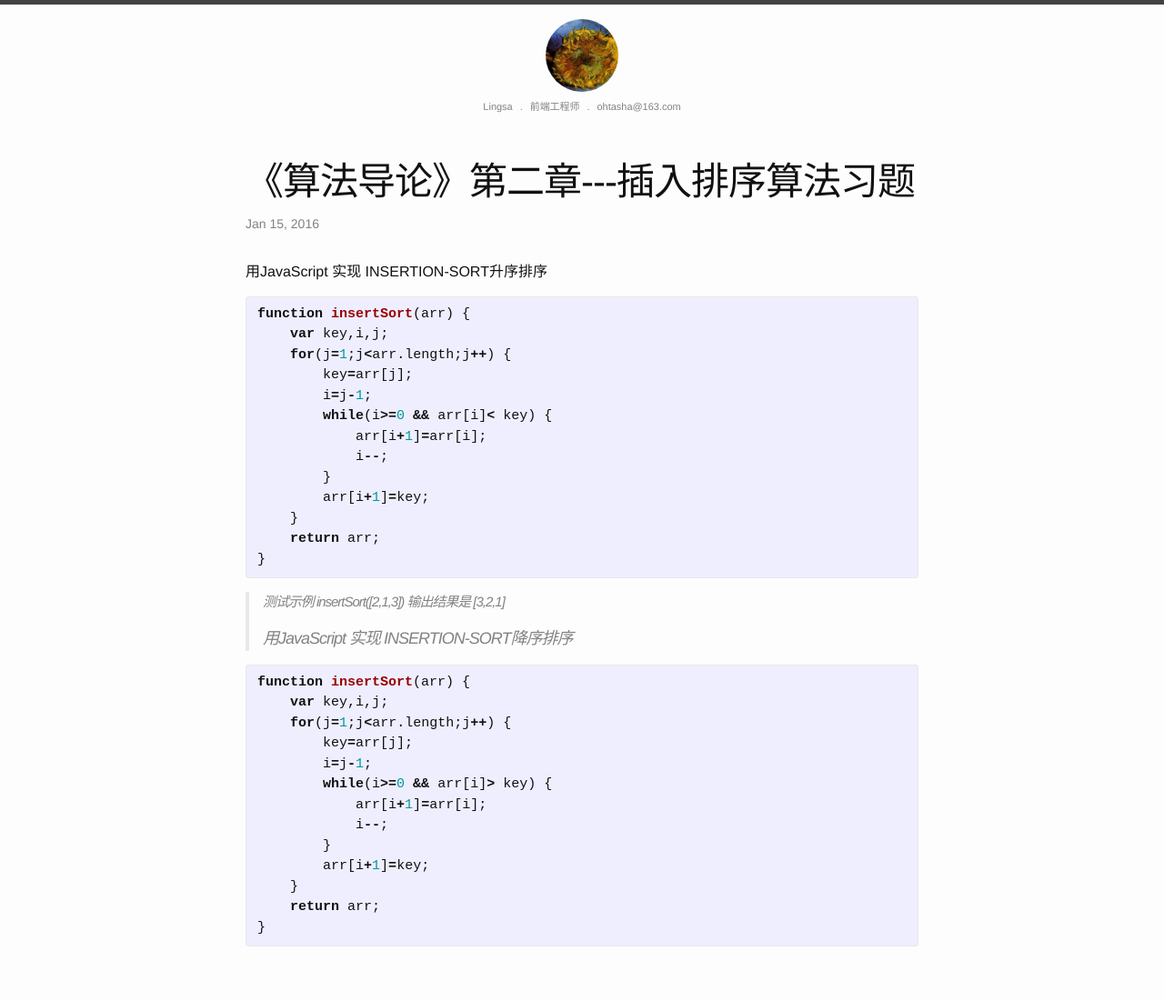
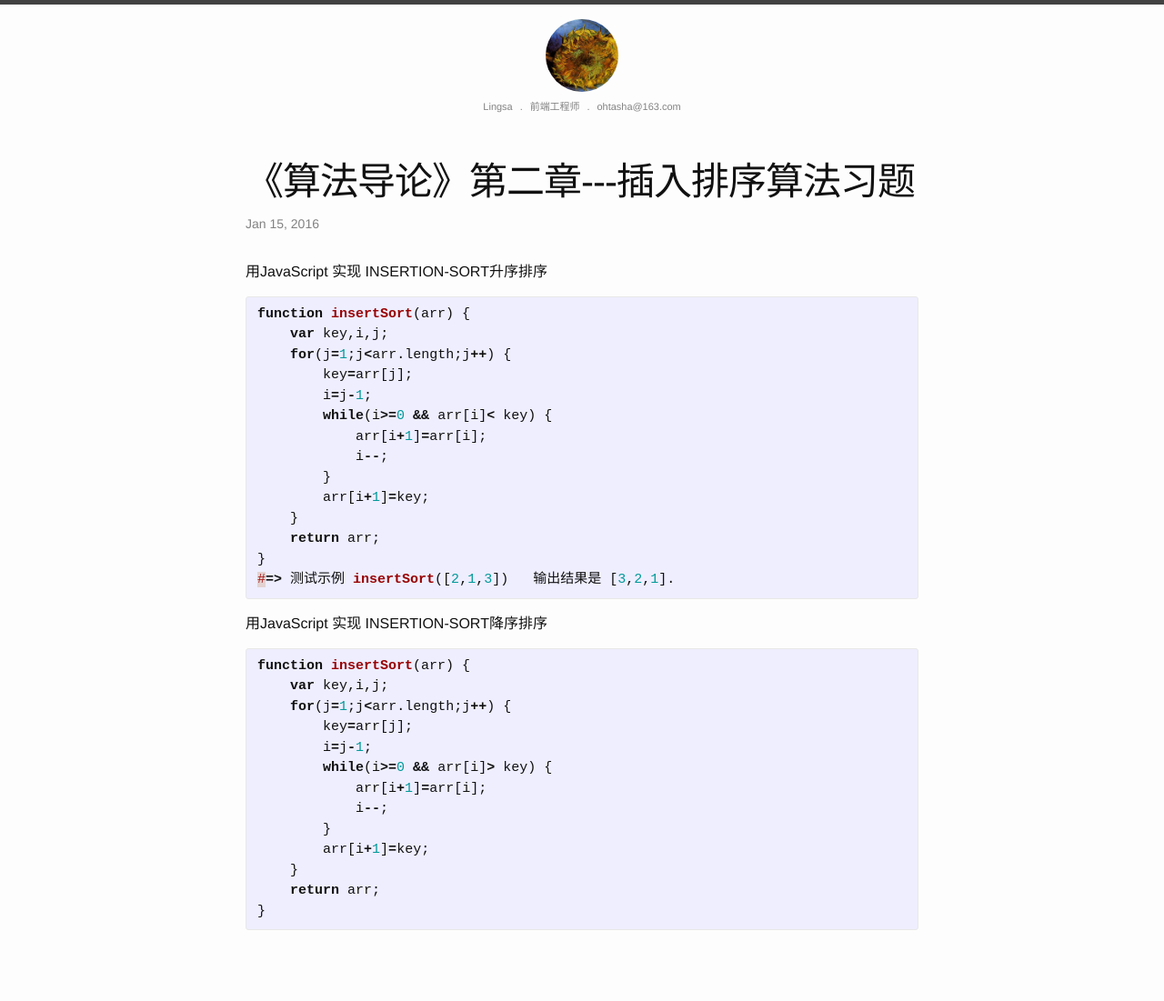
Before and after one commit to Lingsa/sundayBlog, a Jekyll site: the page built from _posts/2016-01-15-insertion-sort.markdown, in a window 1280 px wide. Shown: the whole page at 91% size. Built offline with Jekyll 4.4.1, drawn with Linux system fonts in a browser that asks for light colours.

Commit message:
插入排序恢复

```diff
--- a/_posts/2016-01-15-insertion-sort.markdown
+++ b/_posts/2016-01-15-insertion-sort.markdown
@@ -22,10 +22,9 @@ function insertSort(arr) {
     }
     return arr;
 }
+#=> 测试示例 insertSort([2,1,3])   输出结果是 [3,2,1].
+{% endhighlight %}
 
-
-{% endhighlight %}
->##### 测试示例 insertSort([2,1,3])   输出结果是 [3,2,1]
 用JavaScript 实现 INSERTION-SORT降序排序
 
 {% highlight javascript %}
```
